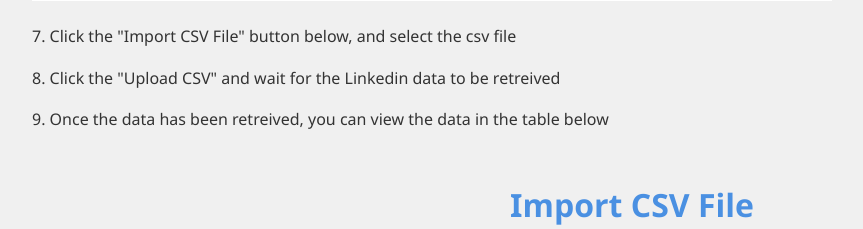
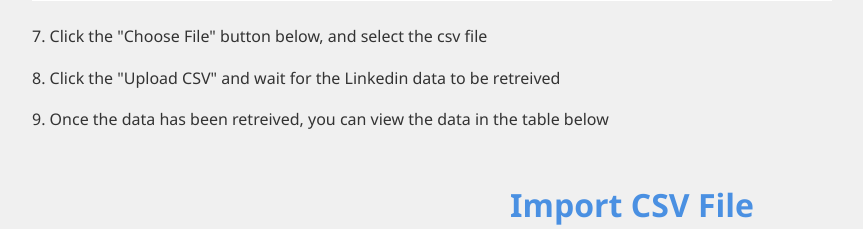
Before and after one commit to Chasebyui22/canvasconnect, a Python web app: template flask/templates/index.html in a window 1280 px wide. Shown: the part 4357-4586 px from the top of the page, without its empty margins (8-871 px from the left). Run offline with Jinja, Linux system fonts and the light colour scheme; the template is opened without the code that fills it, so the values that code supplies are empty.

Commit message:
minor change

```diff
--- a/flask/templates/index.html
+++ b/flask/templates/index.html
@@ -47,7 +47,7 @@
             to the Canvas Connect website
         </p>
         <img src="static\inst4.png" alt="Downloaded CSV" class="img">
-        <p>7. Click the "Import CSV File" button below, and select the csv file</p>
+        <p>7. Click the "Choose File" button below, and select the csv file</p>
         <p>8. Click the "Upload CSV" and wait for the Linkedin data to be retreived</p>
         <p>9. Once the data has been retreived, you can view the data in the table below</p>
 
```
